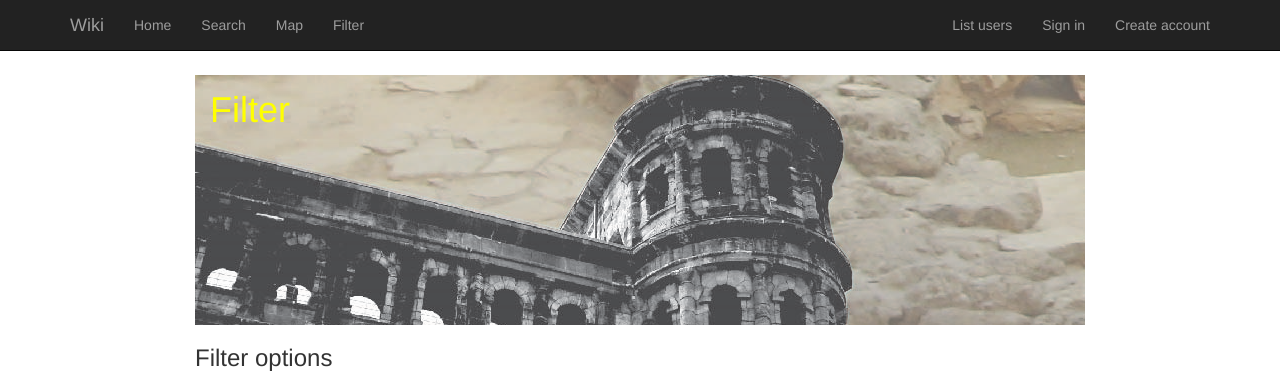
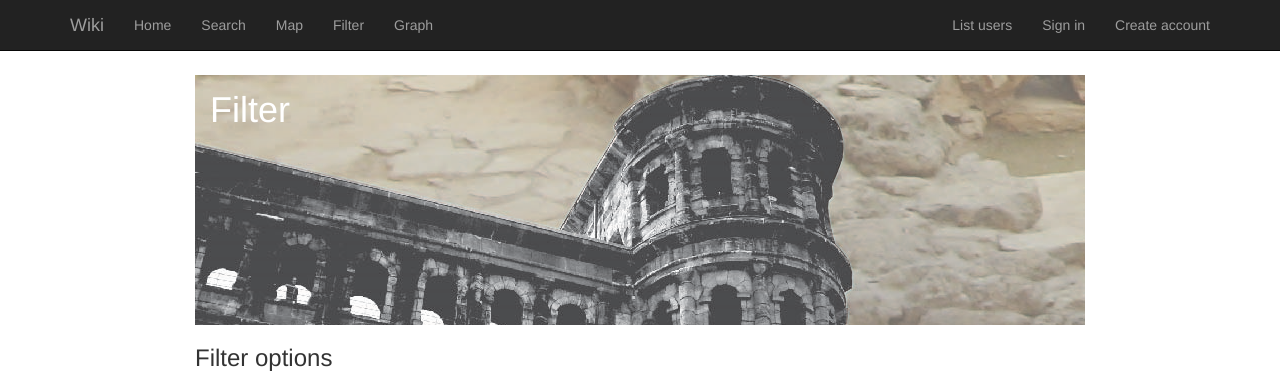
Before and after one commit to samuvack/admin, a PHP site: template views/filter.twig in a window 1280 px wide. Shown: the top 382 px of the page. Run offline with PHP 8.4, Linux system fonts and the light colour scheme; the template is opened without the code that fills it: most values are stand-ins (such as "Sample title", 1, 10 or a date in 2020); form fields are guessed from the names that the template uses; some libraries are stand-ins or nearby versions.

Commit message:
Added navigation link to graph

```diff
--- a/views/baselayout.twig
+++ b/views/baselayout.twig
@@ -39,6 +39,7 @@
         <li{% if active == 'search' %} class="active"{% endif %}><a href="{{ path('search') }}">Search</a></li>
         <li{% if active == 'map' %} class="active"{% endif %}><a href="{{ path('map') }}">Map</a></li>
         <li{% if active == 'filter' %} class="active"{% endif %}><a href="{{ path('filter')}}">Filter</a></li>
+        <li{% if active == 'graph' %} class="active"{% endif %}><a href="{{ path('graph')}}">Graph</a></li>
         {% if is_granted('ROLE_EDITOR') %}
         <li{% if active == 'insert' %} class="active"{% endif %}><a href="{{ path('insert') }}">Insert</a></li>
         <li{% if active == 'import' %} class="active"{% endif %}><a href="{{ path('import')}}">Import</a></li>
--- a/web/style/style.css
+++ b/web/style/style.css
@@ -21,7 +21,7 @@ ul.nodes {
 .content > h1 {
     height: 250px;
     background-image: url('../images/Header.png');
-    color: yellow;
+    color: white;
     box-sizing: border-box;
 	padding: 15px;
 }
```
